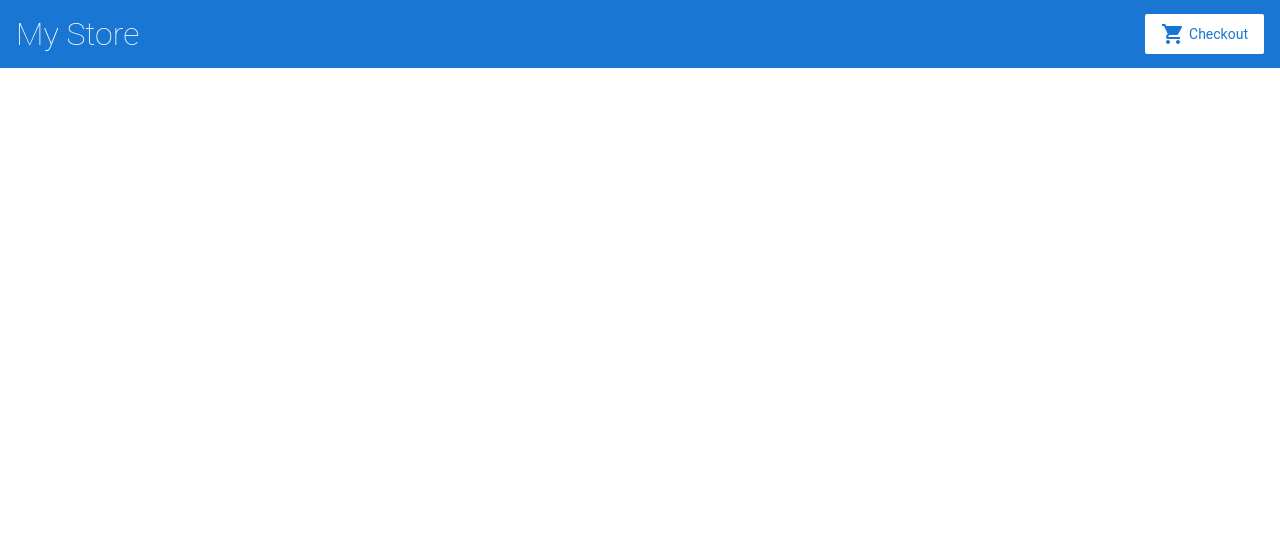
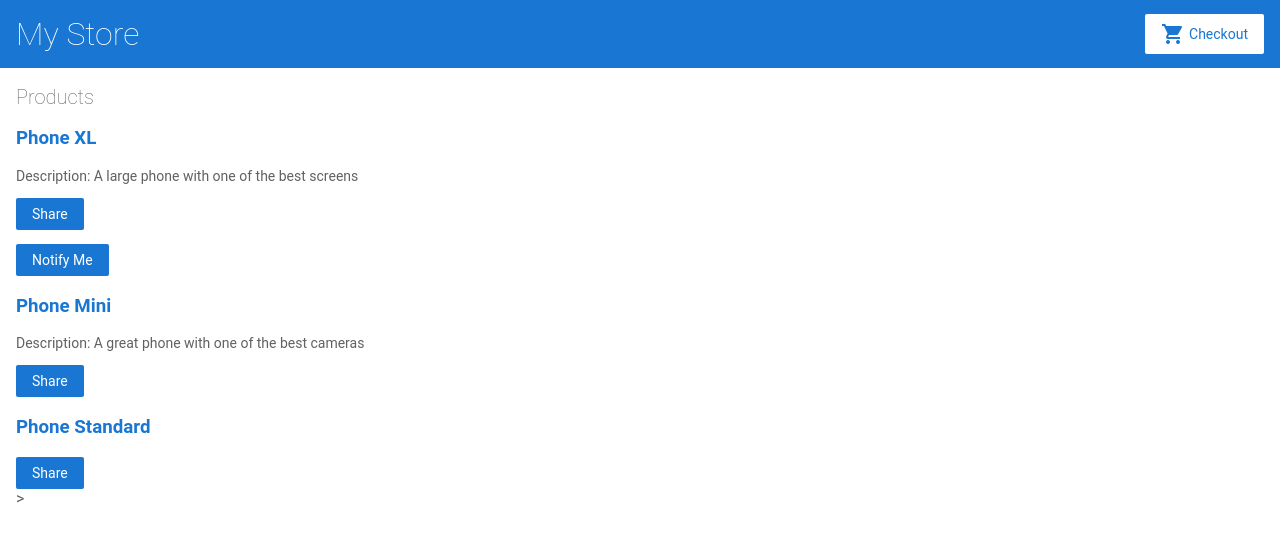
Before and after one commit to rakhalib14/angular-template, an Angular app: page /products in a window 1280 px wide. Before the commit this address led to /. Shown: the top 540 px of the page. Built offline with nearby package versions, Linux system fonts and the light colour scheme.

Commit message:
3 files modified, 3 added

```diff
--- /dev/null
+++ b/src/app/product-details/product-details.component.html
@@ -0,0 +1,7 @@
+<h2>Product Details</h2>
+
+<div *ngIf="product">
+<h3>{{product.name}}</h3>
+<h4>{{product.price}}</h4>
+<p>{{product.description}}</p>
+</div>
--- /dev/null
+++ b/src/app/product-details/product-details.component.ts
@@ -0,0 +1,24 @@
+import { Component, OnInit } from '@angular/core';
+import { ActivatedRoute } from '@angular/router';
+import { products } from '../products';
+
+@Component({
+  selector: 'app-product-details',
+  templateUrl: './product-details.component.html',
+  styleUrls: ['./product-details.component.css']
+})
+export class ProductDetailsComponent implements OnInit {
+
+  product;
+
+  constructor(
+    private route: ActivatedRoute,
+  ) { }
+
+  ngOnInit() {
+    this.route.paramMap.subscribe(params => {
+      this.product = products.find(e => e.id === Number(params.get('productId')));
+    });
+  }
+
+}
--- a/src/app/product-list/product-list.component.html
+++ b/src/app/product-list/product-list.component.html
@@ -1,7 +1,7 @@
 <h2>Products</h2>
 <div *ngFor="let product of products">
   <h3>
-    <a [title]="product.name + ' details'">{{product.name}}</a>
+    <a [title]="product.name + ' details'" [routerLink]="['/products', product.id]">{{product.name}}</a>
   </h3>
   <p *ngIf="product.description">
     Description: {{product.description}}
--- a/src/app/products.ts
+++ b/src/app/products.ts
@@ -2,17 +2,20 @@ export const products = [
   {
     name: 'Phone XL',
     price: 799,
-    description: 'A large phone with one of the best screens'
+    description: 'A large phone with one of the best screens',
+    id: 1
   },
   {
     name: 'Phone Mini',
     price: 699,
-    description: 'A great phone with one of the best cameras'
+    description: 'A great phone with one of the best cameras',
+     id: 2
   },
   {
     name: 'Phone Standard',
     price: 299,
-    description: ''
+    description: '',
+     id: 3
   }
 ];
 
```
Also changed, not shown: src/app/app.module.ts (+6 -1 lines), src/app/product-details/product-details.component.css (added).
